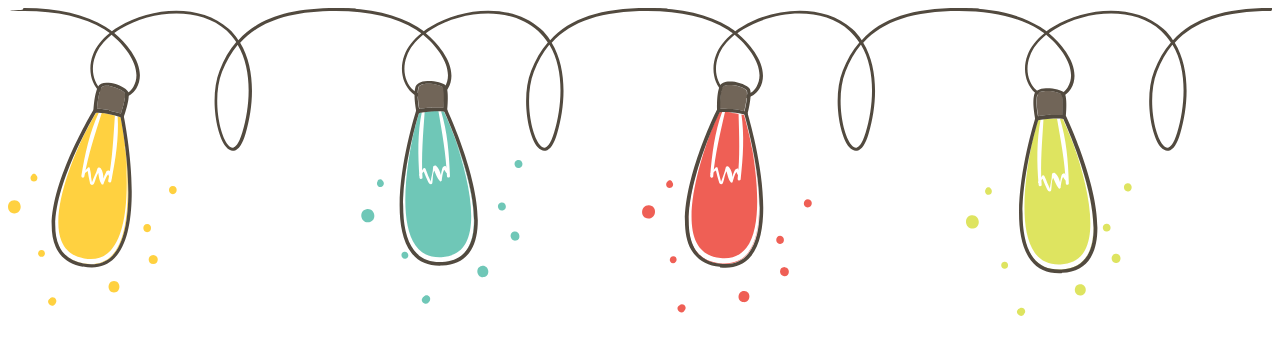
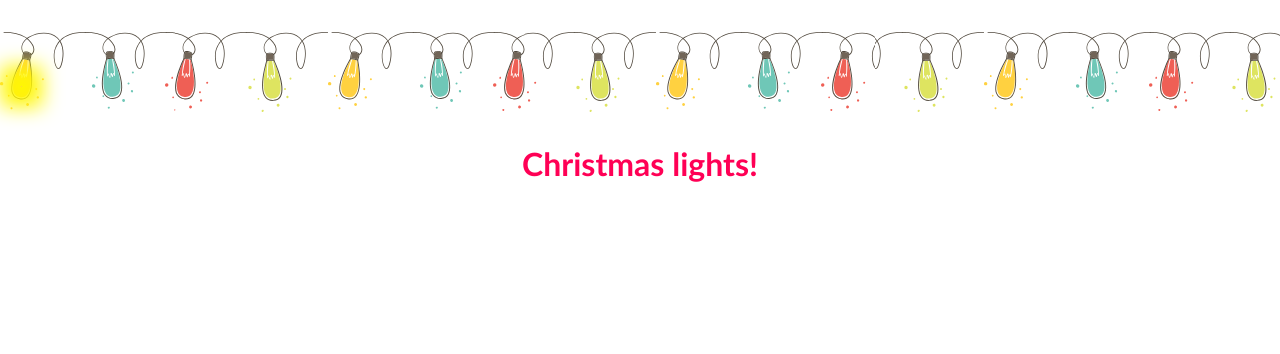
Before and after one commit to Morphinies/christmasLights, a plain HTML site: page index.html in a window 1280 px wide. Drawn offline with Linux system fonts and the light colour scheme.

Commit message:
ligths add

```diff
--- a/index.html
+++ b/index.html
@@ -8,6 +8,9 @@
     <script src="index.js" defer></script>
   </head>
   <body>
-    <img class="img" src="lights.svg" alt="" />
+    <ul class="lights">
+      <li></li>
+    </ul>
+    <h1 class="title">Christmas lights!</h1>
   </body>
 </html>
--- a/style.css
+++ b/style.css
@@ -0,0 +1,41 @@
+* {
+  margin: 0;
+  padding: 0;
+  box-sizing: border-box;
+}
+
+li {
+  width: 1px;
+  height: 1px;
+  list-style: none;
+  margin-top: 3.35rem;
+  margin-left: 1.3rem;
+  border-radius: 100px;
+  display: inline-block;
+  /* background-color: #000; */
+  box-shadow: 0px 0px 20px 20px #fff704;
+}
+
+html,
+body {
+  height: 100%;
+  min-height: 1vh;
+}
+
+body {
+  padding-top: 2rem;
+}
+
+.lights {
+  height: 5rem;
+  background: url("lights.svg") repeat-x;
+}
+
+.title {
+  font-size: 2rem;
+  margin-top: 2rem;
+  text-align: center;
+  color: rgb(255, 0, 85);
+  font-family: "Trebuchet MS", "Lucida Sans Unicode", "Lucida Grande",
+    "Lucida Sans", Arial, sans-serif;
+}
```
